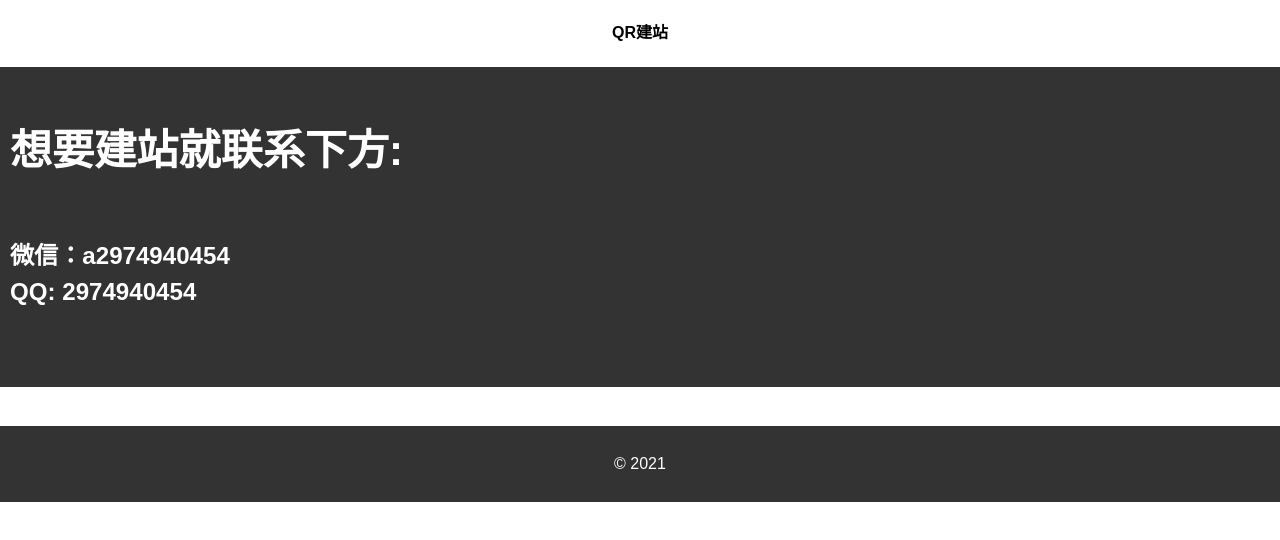
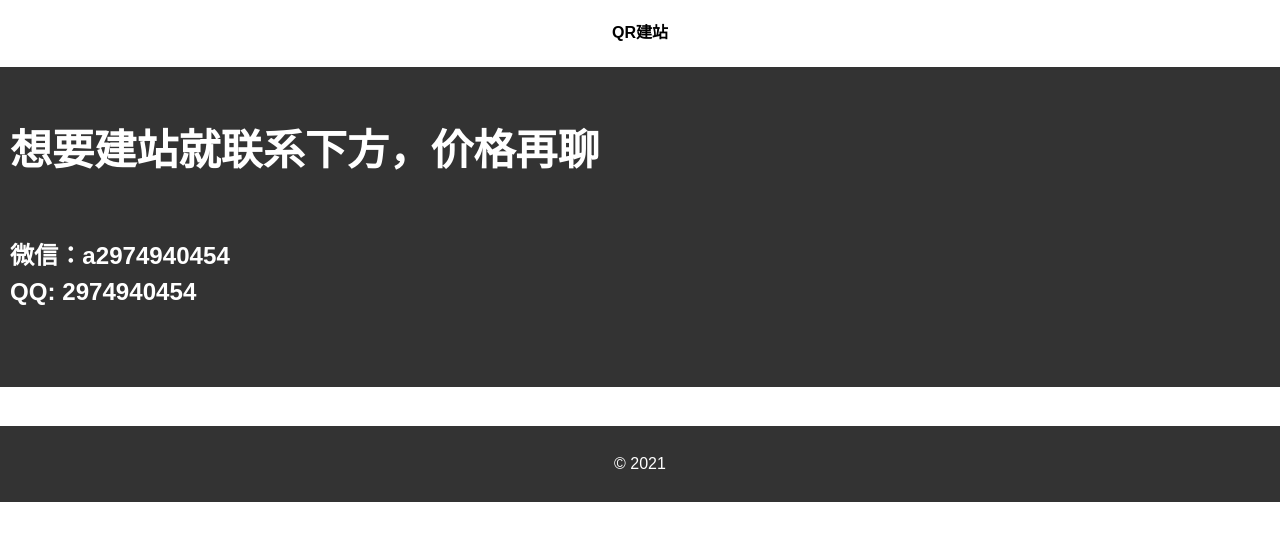
Before and after one commit to Lixiangzen/MFC, a plain HTML site: page index.html in a window 1280 px wide. Drawn offline with Linux system fonts and the light colour scheme.

Commit message:
Update index.html

```diff
--- a/index.html
+++ b/index.html
@@ -59,7 +59,7 @@
     <h4>QR建站</h4>
   </htt>
 	<header>
-		<h3>想要建站就联系下方:</h3>
+		<h3>想要建站就联系下方，价格再聊</h3>
 
 		<h6>微信：a2974940454<br>QQ: 2974940454</h6>
 	</header>
```
